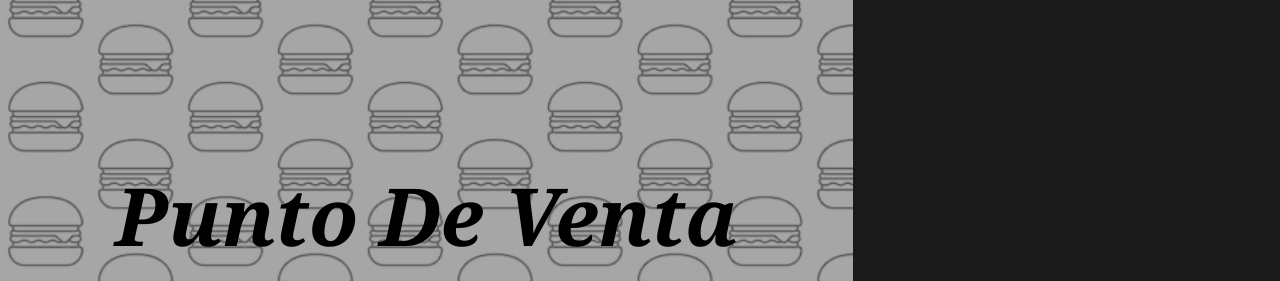
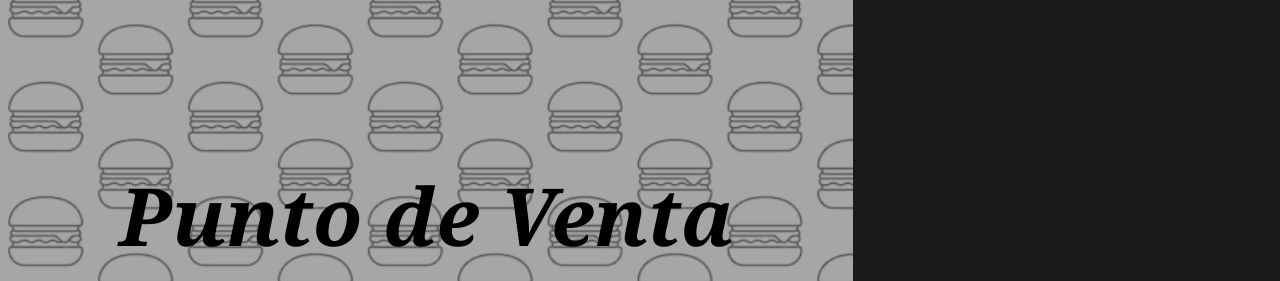
Before and after one commit to Eduard0PC/basesDeDatos6to, a website: page public/index.html in a window 1280 px wide. Shown: the top 281 px of the page. Drawn offline with Linux system fonts and the light colour scheme.

Commit message:
testing host

```diff
--- a/public/index.html
+++ b/public/index.html
@@ -9,7 +9,7 @@
 <body>
     <div class="container">
         <div class="left">
-            <h1>Punto De Venta</h1>
+            <h1>Punto de Venta</h1>
             <div class="logo">
                 <img src="src/logo.png" alt="LogoIcon">
             </div>
```
